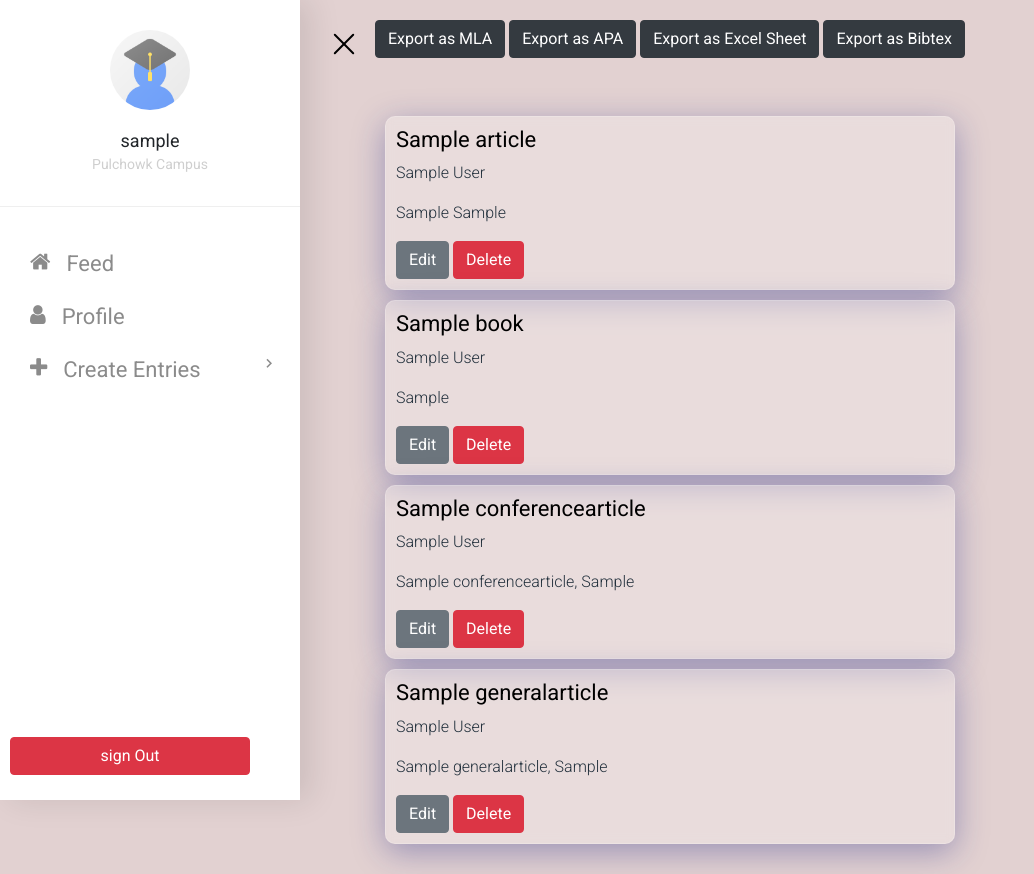
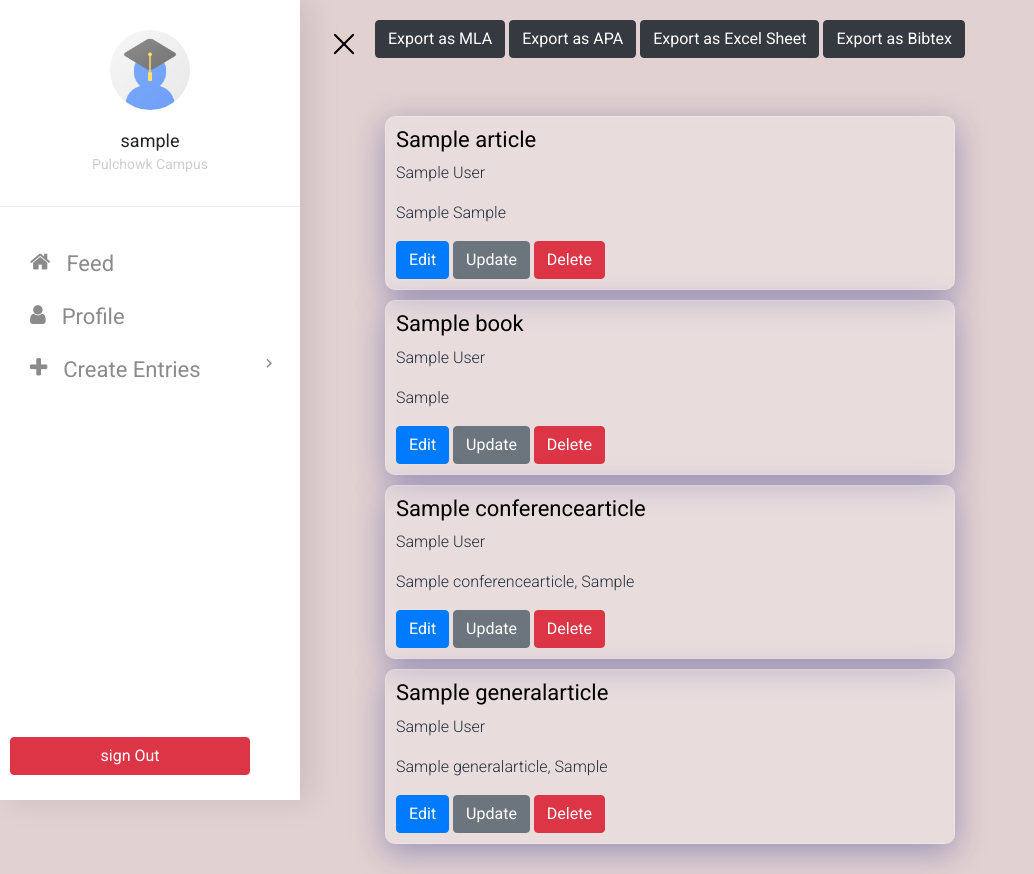
Before and after one commit to mnjkhtri/Publication-Repository, a Django app: page / in a window 1280 px wide. Shown: the whole page, without its empty margins (0-1034 px from the left). Run offline with Django 3.2, Linux system fonts and the light colour scheme; a user stored in the database is signed in; tables that the repository leaves empty hold one stand-in row (values such as "Sample post"); parts of the project's set-up code (start-up, migrations or seed data) failed here and were passed over; some libraries are stand-ins or nearby versions; some web fonts are replaced.

Commit message:
update feature added

```diff
--- a/DjangoBlog/articles/templates/articleslist.html
+++ b/DjangoBlog/articles/templates/articleslist.html
@@ -33,7 +33,8 @@
             <h2><a href="{% url 'article:detail' slug=article.slug %}">{{article.title}}</a></h2>
             <p >{{article.getAuthors}}</p>
             <p>{{article.journal}} {{article.pages}}</p>
-            <a class="btn btn-secondary" href="{% url 'article:edit-data' type='article' slug=article.slug %}">Edit</a>
+            <a class="btn btn-primary" href="{% url 'article:edit-data' type='article' slug=article.slug %}">Edit</a>
+			<a class="btn btn-secondary" href="{% url 'article:update_data' type='article' slug=article.slug %}">Update</a>
             <a class="btn btn-danger" href="{% url 'article:delete-data' type='article' slug=article.slug %}">Delete</a>
 
         </div>
@@ -44,7 +45,8 @@
             <h2><a href="{% url 'article:detail' slug=book.slug %}">{{book.title}}</a></h2>
             <p>{{book.getAuthors}}</p>
             <p> {{book.pages}}</p>
-            <a class="btn btn-secondary" href="{% url 'article:edit-data' type='Book' slug=book.slug %}">Edit</a>
+            <a class="btn btn-primary" href="{% url 'article:edit-data' type='Book' slug=book.slug %}">Edit</a>
+			<a class="btn btn-secondary" href="{% url 'article:update_data' type='Book' slug=book.slug %}">Update</a>
             <a class="btn btn-danger" href="{% url 'article:delete-data' type='Book' slug=book.slug %}">Delete</a>
 
         </div>
@@ -56,7 +58,8 @@
             <h2><a href="{% url 'article:detail' slug=article.slug %}">{{article.title}}</a></h2>
             <p style="overflow: hidden;">{{article.getAuthors}}</p>
             <p>{{article.conference_name}}, {{article.pages}}</p>
-            <a class="btn btn-secondary" href="{% url 'article:edit-data' type='conference' slug=article.slug %}">Edit</a>
+            <a class="btn btn-primary" href="{% url 'article:edit-data' type='conference' slug=article.slug %}">Edit</a>
+			<a class="btn btn-secondary" href="{% url 'article:update_data' type='conference' slug=article.slug %}">Update</a>
             <a class="btn btn-danger" href="{% url 'article:delete-data' type='conference' slug=article.slug %}">Delete</a>
         </div>
         {%endfor%}
@@ -66,7 +69,8 @@
             <h2><a href="{% url 'article:detail' slug=article.slug %}">{{article.title}}</a></h2>
             <p style="overflow: hidden;">{{article.getAuthors}}</p>
             <p>{{article.conference_name}}, {{article.pages}}</p>
-            <a class="btn btn-secondary" href="{% url 'article:edit-data' type='general' slug=article.slug %}">Edit</a>
+            <a class="btn btn-primary" href="{% url 'article:edit-data' type='general' slug=article.slug %}">Edit</a>
+			<a class="btn btn-secondary" href="{% url 'article:update_data' type='general' slug=article.slug %}">Update</a>
             <a class="btn btn-danger" href="{% url 'article:delete-data' type='general' slug=article.slug %}">Delete</a>
         </div>
         {%endfor%}
```
Also changed, not shown: DjangoBlog/articles/templates/article_obj.html (+7 -2 lines), DjangoBlog/articles/templates/update.html (added, +23 -0 lines), DjangoBlog/articles/migrations/0001_initial.py, DjangoBlog/articles/migrations/0002_auto_20220711_1324.py (added), DjangoBlog/articles/migrations/0003_article_thumb.py (deleted), DjangoBlog/articles/migrations/0003_article_version.py, DjangoBlog/articles/migrations/0004_auto_20210627_0858.py (deleted), DjangoBlog/articles/migrations/0004_auto_20220711_1708.py (added), DjangoBlog/articles/migrations/0005_auto_20210723_1116.py (deleted), DjangoBlog/articles/migrations/0006_book_conferencearticle.py (deleted), DjangoBlog/articles/migrations/0007_auto_20210808_0747.py (deleted), DjangoBlog/articles/migrations/0008_auto_20210808_0801.py (deleted), DjangoBlog/articles/migrations/0009_auto_20210815_1840.py (deleted), DjangoBlog/articles/migrations/0010_auto_20210815_1844.py (deleted), 1 more files.
